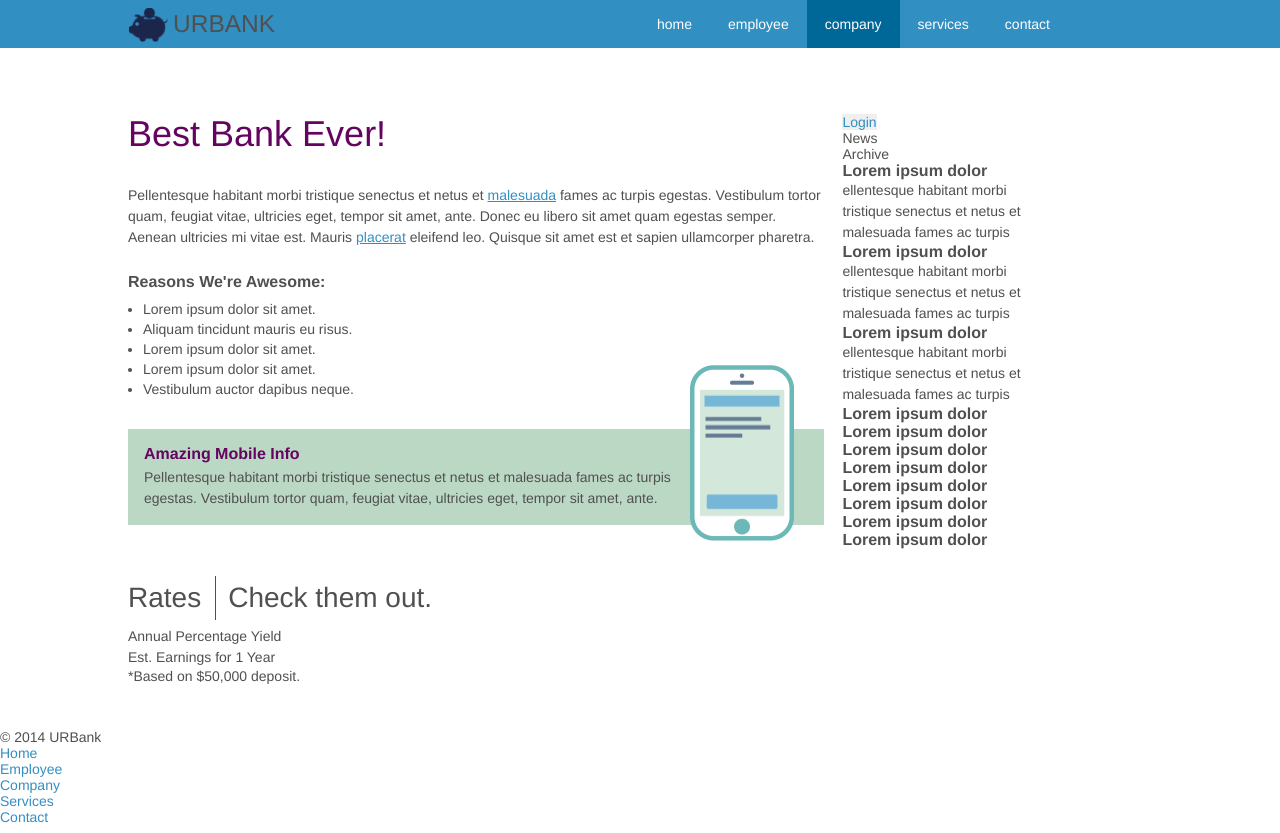
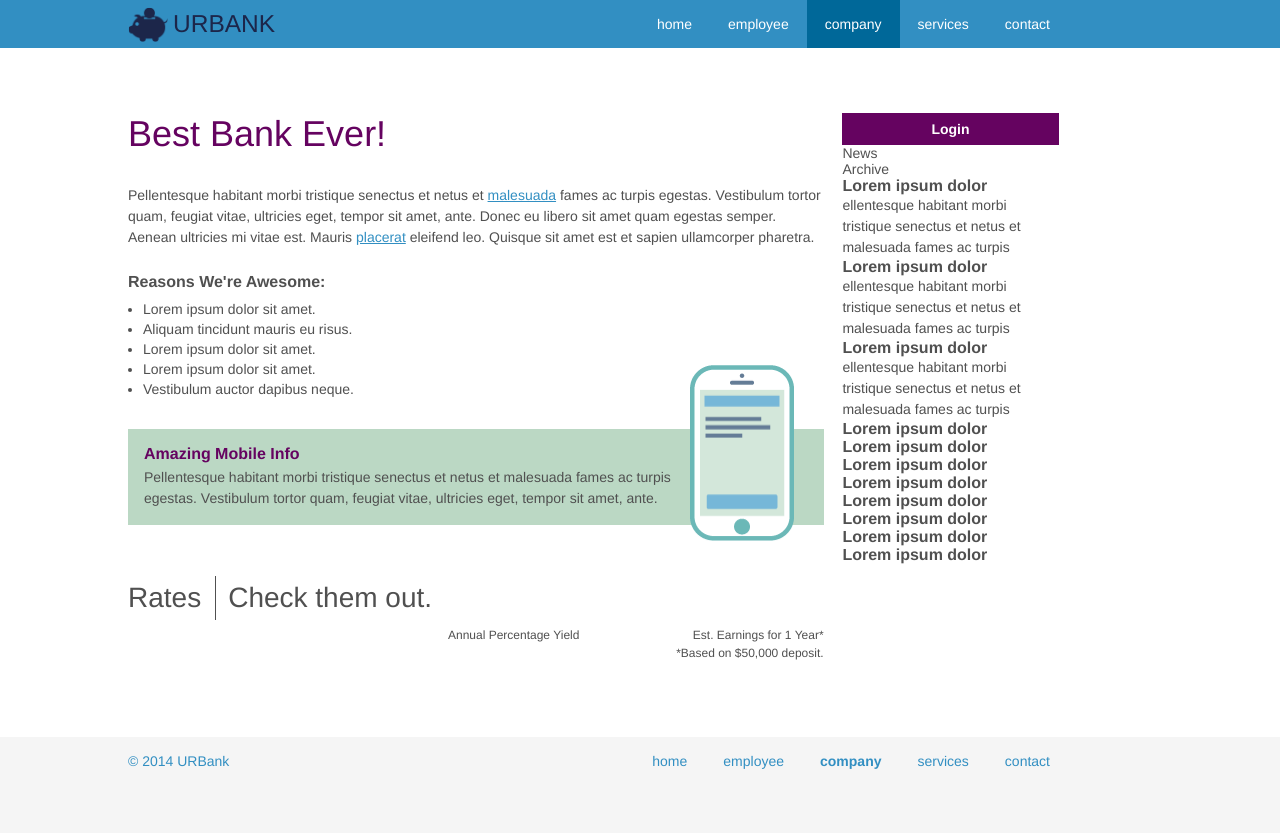
Before and after one commit to CGeohagan/AllyCodingChallenge, a website: page index.html in a window 1280 px wide. Drawn offline with nearby package versions, Linux system fonts and the light colour scheme; no server answers.

Commit message:
Updated the footer section

```diff
--- a/index.html
+++ b/index.html
@@ -12,13 +12,13 @@
 	<body>
 			<a href="#main" class="screen-reader-text">Skip to main content</a>
 			<header class="site-header" role="banner">
-				<div class="wrapper main-header">
+				<div class="wrapper row">
 					<div class=logo>
 						<img src="assets/images/piggy.png" alt="piggy bank icon" class="piggy-icon">
 						<p class="logo__text">Urbank</p>
 					</div>
 					<nav class="main-nav">
-						<ul>
+						<ul class="row">
 							<li><a href="#">Home</a></li>
 							<li><a href="#">Employee</a></li>
 							<li><a href="#" class="active">Company</a></li>
@@ -52,16 +52,16 @@
 						<div class="rates__table">
 							<header class="rates__header">
 								<p>Annual Percentage Yield</p>
-								<p>Est. Earnings for 1 Year</p>
+								<p>Est. Earnings for 1 Year*</p>
 							</header>
 							<ul class="rates__list">
 							</ul>
-							<span class="note">*Based on $50,000 deposit.</span>
+							<p class="note">*Based on $50,000 deposit.</p>
 						</div>
 					</section>
 				</main>
 				<aside class="sidebar clearfix">
-					<button>Login</button>
+					<button class="login">Login</button>
 					<div class="news__header">News</div>
 					<div class="archive__header">Archive</div>
 					<section class="news__content">
@@ -91,18 +91,20 @@
 				</aside>
 			</div>
 			<footer class="footer" role="contentinfo">
+				<div class="wrapper row">
 					<div class="copyright">
-					&copy; 2014 URBank
+						<a href="#">&copy; 2014 URBank</a>
 					</div>
 					<nav class="footer-nav">
-					<ul>
+						<ul class="row">
 							<li><a href="#">Home</a></li>
 							<li><a href="#">Employee</a></li>
-						<li><a href="#">Company</a></li>
+							<li><a href="#" class="active">Company</a></li>
 							<li><a href="#">Services</a></li>
 							<li><a href="#">Contact</a></li>
 						</ul>
 					</nav>
+				</div>
 			</footer>
 		<script src="https://ajax.googleapis.com/ajax/libs/jquery/1.12.0/jquery.min.js"></script>
 		<script src="assets/js/app.js"></script>
--- a/scss/_layout.scss
+++ b/scss/_layout.scss
@@ -11,6 +11,14 @@ html {
     max-width: 940px;
     margin: 0 10%;
 }
+
+.row {
+    align-items: center;
+    display: flex;
+    flex-direction: row;
+    justify-content: space-between;
+}
+
 
 
 /* Grid Layout */
--- a/scss/config/_variables.scss
+++ b/scss/config/_variables.scss
@@ -14,11 +14,12 @@ $purple: 			#650360;
 $light-grey:	#f5f5f5;
 $grey: 				#505050;
 $green:				#bbd8c4;
+$white:				#fff;
 
 // Functional color variables
 
 $link               : $blue;
-$hover              : $med-blue;
+$hover              : $green;
 $text               : $grey;
 
 
--- a/scss/modules/_footer.scss
+++ b/scss/modules/_footer.scss
@@ -1,2 +1,21 @@
 /*   FOOTER
  **************/
+
+.footer {
+	background-color: $light-grey;
+	padding-bottom: 48px
+}
+
+.footer-nav {
+
+	a {
+		display: block;
+		padding: 16px 18px;
+		text-transform: lowercase;
+	}
+
+	a.active {
+		font-weight: 700;
+	}
+
+}
--- a/scss/modules/_header.scss
+++ b/scss/modules/_header.scss
@@ -12,18 +12,12 @@
 	background-color: $blue;
 }
 
-
-.main-header {
-	display: flex;
-	flex-direction: row;
-	justify-content: space-between;
-}
-
 .logo {
 	align-items: center;
 	display: flex;
 
 	&__text {
+		color: $dark-blue;
 		font-size: 24.5px;
 		margin: 0 5px;
 		text-transform: uppercase;
@@ -31,11 +25,6 @@
 }
 
 .main-nav {
-
-	ul {
-		display: flex;
-		align-items: center;
-	}
 
 	a {
 		display: block;
--- a/scss/modules/_main.scss
+++ b/scss/modules/_main.scss
@@ -67,7 +67,7 @@
 }
 
 .rates {
-	margin: 45px 0;
+	margin: 45px 0 75px;
 
 	h2 {
 
@@ -79,4 +79,26 @@
 		}
 
 	}
+
+	&__header {
+		display: flex;
+		font-size: $xsmall;
+		justify-content: space-between;
+		margin-left: 46%;
+		text-align: right;
+		width: 54%;
+	}
+
+	.note {
+		font-size: $xsmall;
+		text-align: right;
+	}
 }
+
+.login {
+	background-color: $purple;
+	color: $white;
+	font-weight: 700;
+	padding: 8px;
+	width: 100%;
+}
```
Also changed, not shown: style.css, 1 other file. Lines whose indentation alone changed are shown as unchanged.
